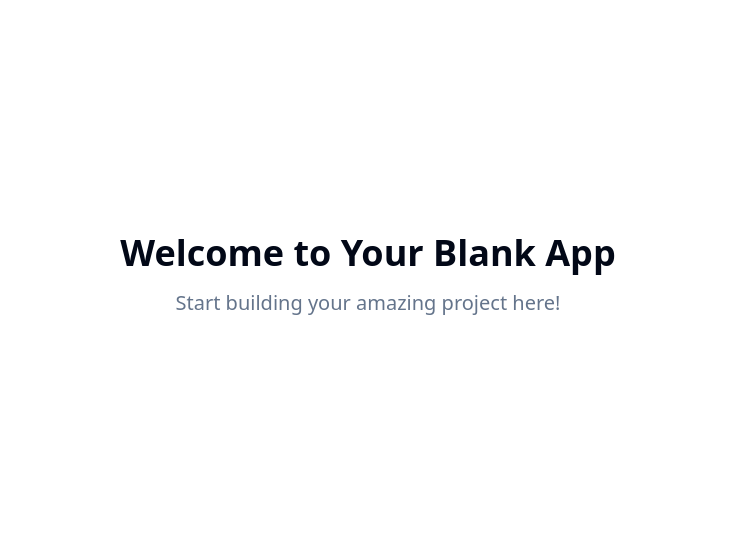
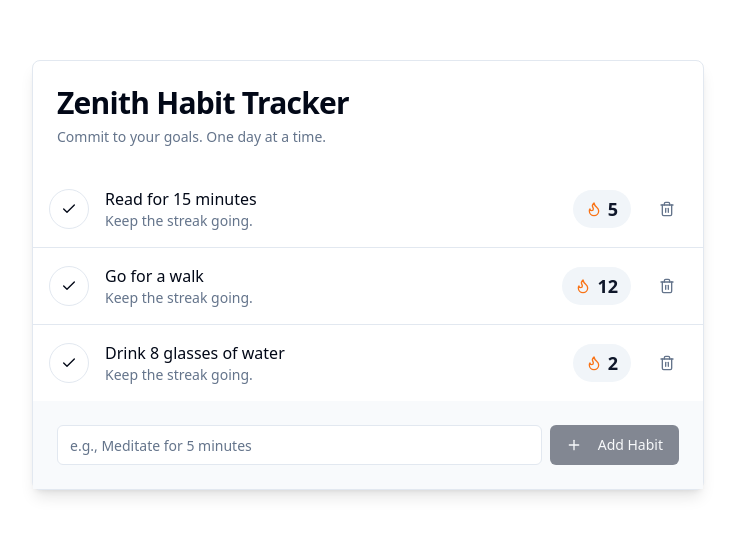
Before and after one commit to Manasi1197/zenith-habit-tracker, a React (Vite) app: page / in a window 1280 px wide. Shown: the part 125-660 px from the top of the page, without its empty margins (272-1007 px from the left). Built offline with nearby package versions, Linux system fonts and the light colour scheme.

Commit message:
Create a complete application
Implement a fully functional application with a modern and sleek design.

```diff
--- /dev/null
+++ b/src/components/HabitItem.tsx
@@ -0,0 +1,52 @@
+
+import { Habit } from "@/types/habit";
+import { Button } from "@/components/ui/button";
+import { Badge } from "@/components/ui/badge";
+import { Check, Flame, Trash2 } from "lucide-react";
+import { cn } from "@/lib/utils";
+
+interface HabitItemProps {
+  habit: Habit;
+  onComplete: (id: string) => void;
+  onDelete: (id: string) => void;
+}
+
+const HabitItem = ({ habit, onComplete, onDelete }: HabitItemProps) => {
+  const isCompletedToday = habit.lastCompletedDate === new Date().toISOString().split('T')[0];
+
+  return (
+    <div className="flex items-center gap-4 p-4 border-b last:border-b-0">
+      <Button
+        variant={isCompletedToday ? "default" : "outline"}
+        size="icon"
+        className={cn("h-10 w-10 shrink-0 rounded-full transition-all", isCompletedToday && "bg-green-500 hover:bg-green-600")}
+        onClick={() => onComplete(habit.id)}
+        disabled={isCompletedToday}
+        aria-label={`Complete ${habit.name}`}
+      >
+        <Check className="h-5 w-5" />
+      </Button>
+      <div className="flex-grow">
+        <p className="font-medium">{habit.name}</p>
+        <p className="text-sm text-muted-foreground">
+          {isCompletedToday ? "You're on a roll!" : "Keep the streak going."}
+        </p>
+      </div>
+      <Badge variant="secondary" className="flex items-center gap-1.5 py-1 px-3">
+        <Flame className="h-4 w-4 text-orange-500" />
+        <span className="font-bold text-lg">{habit.streak}</span>
+      </Badge>
+      <Button
+        variant="ghost"
+        size="icon"
+        className="text-muted-foreground hover:text-destructive"
+        onClick={() => onDelete(habit.id)}
+        aria-label={`Delete ${habit.name}`}
+      >
+        <Trash2 className="h-5 w-5" />
+      </Button>
+    </div>
+  );
+};
+
+export default HabitItem;
--- /dev/null
+++ b/src/components/HabitTracker.tsx
@@ -0,0 +1,118 @@
+
+import { useState } from "react";
+import { Habit } from "@/types/habit";
+import { Button } from "@/components/ui/button";
+import { Input } from "@/components/ui/input";
+import { Card, CardContent, CardDescription, CardFooter, CardHeader, CardTitle } from "@/components/ui/card";
+import { Plus } from "lucide-react";
+import { differenceInCalendarDays } from 'date-fns';
+import { toast } from "sonner";
+import HabitItem from "./HabitItem";
+
+const initialHabits: Habit[] = [
+  { id: crypto.randomUUID(), name: "Read for 15 minutes", streak: 5, lastCompletedDate: '2025-06-14' },
+  { id: crypto.randomUUID(), name: "Go for a walk", streak: 12, lastCompletedDate: null },
+  { id: crypto.randomUUID(), name: "Drink 8 glasses of water", streak: 2, lastCompletedDate: '2025-06-13' },
+];
+
+const HabitTracker = () => {
+  const [habits, setHabits] = useState<Habit[]>(initialHabits);
+  const [newHabitName, setNewHabitName] = useState("");
+
+  const handleAddHabit = () => {
+    if (newHabitName.trim() === "") {
+      toast.error("Habit name cannot be empty.");
+      return;
+    }
+    const newHabit: Habit = {
+      id: crypto.randomUUID(),
+      name: newHabitName.trim(),
+      streak: 0,
+      lastCompletedDate: null,
+    };
+    setHabits([...habits, newHabit]);
+    setNewHabitName("");
+    toast.success("New habit added! You can do it.");
+  };
+
+  const handleDeleteHabit = (id: string) => {
+    setHabits(habits.filter((habit) => habit.id !== id));
+    toast.info("Habit removed.");
+  };
+
+  const handleCompleteHabit = (id: string) => {
+    const today = new Date();
+    const todayStr = today.toISOString().split('T')[0];
+
+    setHabits(habits.map((habit) => {
+      if (habit.id === id) {
+        if (habit.lastCompletedDate === todayStr) {
+          toast.info("You've already completed this today!");
+          return habit;
+        }
+
+        let newStreak = habit.streak;
+        if (habit.lastCompletedDate) {
+          const lastDate = new Date(habit.lastCompletedDate);
+          const diff = differenceInCalendarDays(today, lastDate);
+          if (diff === 1) {
+            newStreak += 1;
+            toast.success(`Streak increased to ${newStreak}! Keep it up!`);
+          } else {
+            newStreak = 1;
+            toast.info("Streak reset to 1. A new beginning!");
+          }
+        } else {
+          newStreak = 1;
+          toast.info("First completion! Streak started at 1.");
+        }
+
+        return { ...habit, streak: newStreak, lastCompletedDate: todayStr };
+      }
+      return habit;
+    }));
+  };
+
+  return (
+    <Card className="w-full max-w-2xl mx-auto shadow-lg">
+      <CardHeader>
+        <CardTitle className="text-3xl font-bold">Zenith Habit Tracker</CardTitle>
+        <CardDescription>Commit to your goals. One day at a time.</CardDescription>
+      </CardHeader>
+      <CardContent className="p-0">
+        {habits.length > 0 ? (
+          <div>
+            {habits.map((habit) => (
+              <HabitItem
+                key={habit.id}
+                habit={habit}
+                onComplete={handleCompleteHabit}
+                onDelete={handleDeleteHabit}
+              />
+            ))}
+          </div>
+        ) : (
+          <div className="p-8 text-center text-muted-foreground">
+            <p>No habits yet. Add one below to get started!</p>
+          </div>
+        )}
+      </CardContent>
+      <CardFooter className="p-6 bg-slate-50 dark:bg-slate-900/50">
+        <div className="flex w-full items-center gap-2">
+          <Input
+            type="text"
+            placeholder="e.g., Meditate for 5 minutes"
+            value={newHabitName}
+            onChange={(e) => setNewHabitName(e.target.value)}
+            onKeyDown={(e) => e.key === 'Enter' && handleAddHabit()}
+          />
+          <Button onClick={handleAddHabit} disabled={!newHabitName.trim()}>
+            <Plus className="mr-2 h-4 w-4" /> Add Habit
+          </Button>
+        </div>
+      </CardFooter>
+    </Card>
+  );
+};
+
+export default HabitTracker;
--- a/src/pages/Index.tsx
+++ b/src/pages/Index.tsx
@@ -1,12 +1,10 @@
-// Update this page (the content is just a fallback if you fail to update the page)
+
+import HabitTracker from "@/components/HabitTracker";
 
 const Index = () => {
   return (
-    <div className="min-h-screen flex items-center justify-center bg-background">
-      <div className="text-center">
-        <h1 className="text-4xl font-bold mb-4">Welcome to Your Blank App</h1>
-        <p className="text-xl text-muted-foreground">Start building your amazing project here!</p>
-      </div>
+    <div className="min-h-screen w-full bg-background flex items-center justify-center p-4 sm:p-6 md:p-8">
+      <HabitTracker />
     </div>
   );
 };
--- /dev/null
+++ b/src/types/habit.ts
@@ -0,0 +1,7 @@
+
+export interface Habit {
+  id: string;
+  name: string;
+  streak: number;
+  lastCompletedDate: string | null; // ISO date string: 'YYYY-MM-DD'
+}
```
